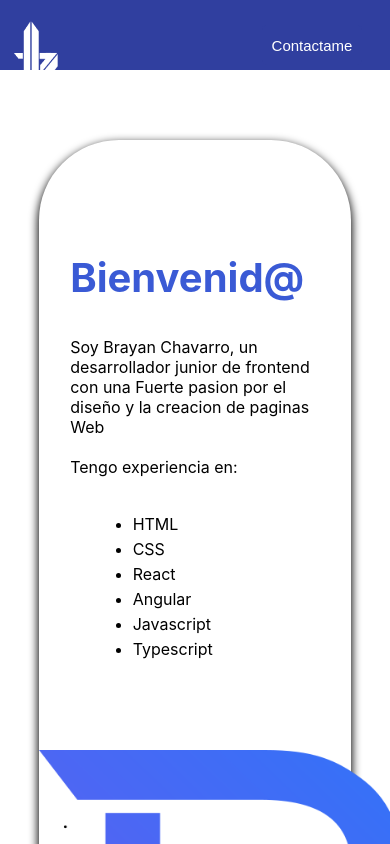
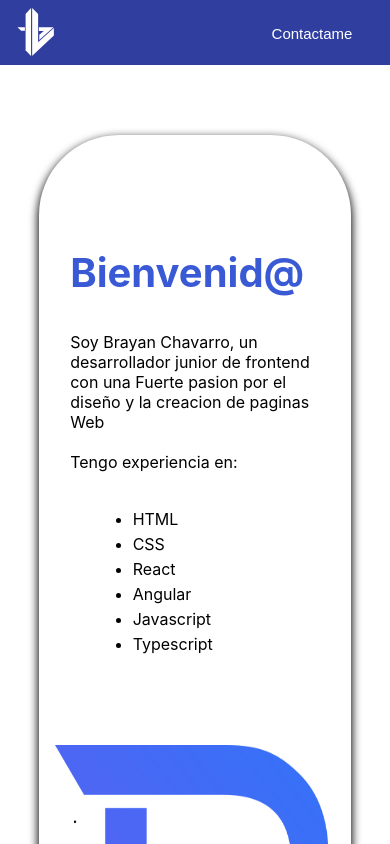
Before and after one commit to brayanCh/portfolio-react, a React (Create React App) app: page / in a window 390 px wide. Shown: the top 844 px of the page. Built offline with nearby package versions, Linux system fonts and the light colour scheme.

Commit message:
logo en svg y responsive design

```diff
--- a/src/components/bar.js
+++ b/src/components/bar.js
@@ -1,4 +1,4 @@
-import logoSrc from "../media/logonav.png";
+import logoSrc from "../media/logonav.svg";
 import { useNavigate } from "react-router-dom";
 
 const Navbar = props => {
--- a/src/style.css
+++ b/src/style.css
@@ -1,7 +1,7 @@
 /* global*/
 
 :root {
-    --navHt    : 70px;
+    --navHt    : 65px;
     --widthPage: 1100px;
     --purple   : #303F9F;
     --red      : #be3434;
@@ -313,20 +313,19 @@ body * {
 
 .navbar{
     position: fixed;
-    top: 0;
+    top: 0px;
     height: var(--navHt);
     width: 100%;
     background-color: var(--purple);
     color: white;
     display: grid;
-    align-items:center;
     grid-template-columns: 50% 50%;
     z-index: 4;
 }
 
 .navbar img{
-    margin-left: 5px;
-    height: 90%;
+    margin: 7px 0px 10px 5px ;
+    height: 50px;
     width: 60px;
 }
 
@@ -373,5 +372,8 @@ body * {
     .paragraph{
         margin-top: 20px;
     }
+    .column-container img{
+        width: 90%;
+    }
 
 }
```
Also changed, not shown: src/media/logonav.png (deleted), src/media/logonav.svg (added).
